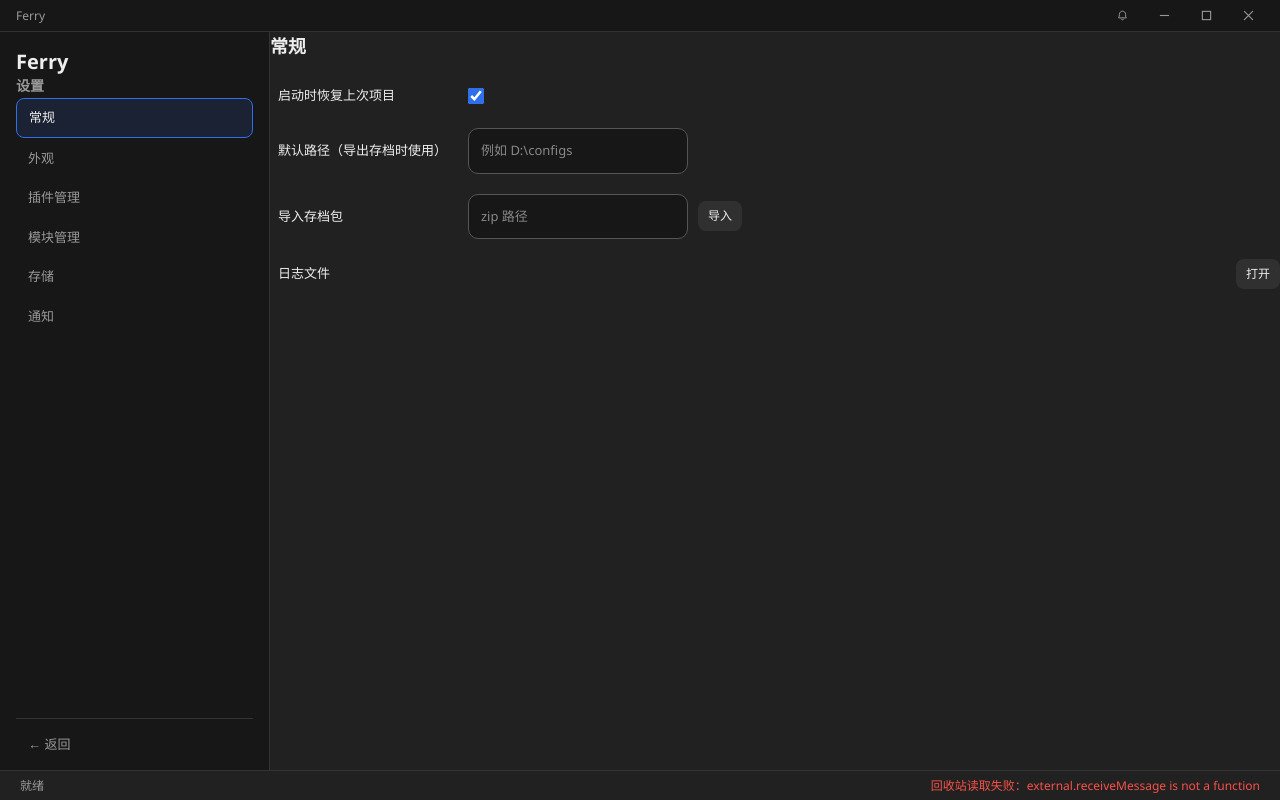
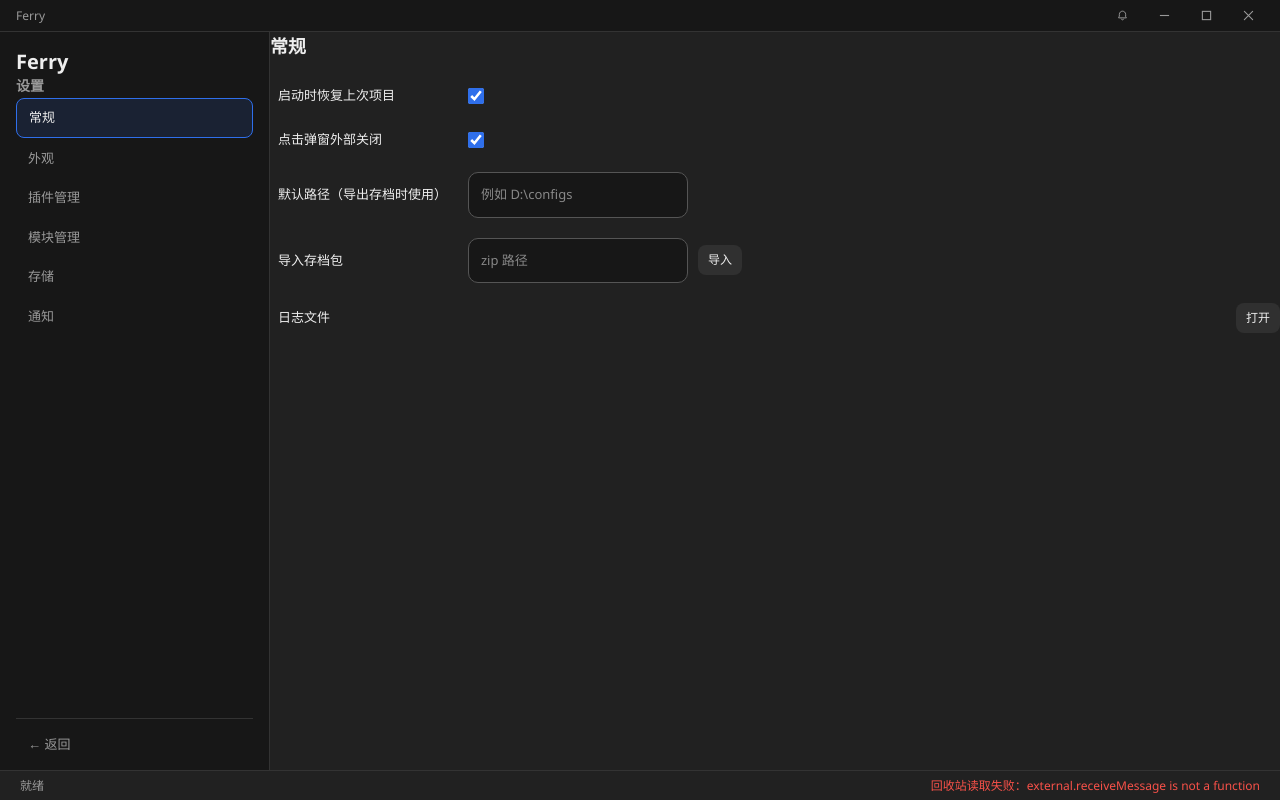
Before and after one commit to ternary-wu/ferry, a Vue app in the folder frontend/: page /#/settings in a window 1280 px wide. Built offline with nearby package versions, Linux system fonts and the light colour scheme.

Commit message:
feat: Tooltip 设置完善（默认 0.25s、悬停显示/延迟启用开关）+ 设置页补 closeOutside 开关

```diff
--- a/frontend/src/App.vue
+++ b/frontend/src/App.vue
@@ -18,7 +18,12 @@
 import { useDockStore } from './stores/dock';
 import { useConfigStore } from './stores/config';
 import { setIpcLatencyListener } from './ipc';
-import { applyTheme, applyTooltipDelay, onSystemThemeChange } from './utils/theme';
+import {
+  applyTheme,
+  applyTooltipDelay,
+  applyTooltipEnabled,
+  onSystemThemeChange
+} from './utils/theme';
 
 const app = useAppStore();
 const projectStore = useProjectStore();
@@ -31,11 +36,14 @@
   () => [
     settingsStore.settings.theme,
     settingsStore.settings.animations,
-    settingsStore.settings.tooltipDelay
+    settingsStore.settings.tooltipDelay,
+    settingsStore.settings.tooltipDelayEnabled,
+    settingsStore.settings.tooltipEnabled
   ] as const,
-  ([theme, animations, tooltipDelay]) => {
+  ([theme, animations, tooltipDelay, tooltipDelayEnabled, tooltipEnabled]) => {
     applyTheme(theme, animations);
-    applyTooltipDelay(tooltipDelay);
+    applyTooltipDelay(tooltipDelay, tooltipDelayEnabled);
+    applyTooltipEnabled(tooltipEnabled);
   }
 );
 
@@ -73,7 +81,11 @@
     }
     await settingsStore.load();
     applyTheme(settingsStore.settings.theme, settingsStore.settings.animations);
-    applyTooltipDelay(settingsStore.settings.tooltipDelay);
+    applyTooltipDelay(
+      settingsStore.settings.tooltipDelay,
+      settingsStore.settings.tooltipDelayEnabled
+    );
+    applyTooltipEnabled(settingsStore.settings.tooltipEnabled);
     onSystemThemeChange(() => {
       if (settingsStore.settings.theme === 'system') {
         applyTheme(settingsStore.settings.theme, settingsStore.settings.animations);
--- a/frontend/src/ipc/types.ts
+++ b/frontend/src/ipc/types.ts
@@ -150,6 +150,8 @@
   moduleEnabled?: Record<string, boolean>;
   pluginDisabled?: Record<string, boolean>;
   tooltipDelay?: number;
+  tooltipDelayEnabled?: boolean;
+  tooltipEnabled?: boolean;
   trashDays?: number;
   trashSizeMB?: number;
   closeOutside?: boolean;
--- a/frontend/src/styles/main.css
+++ b/frontend/src/styles/main.css
@@ -1139,6 +1139,10 @@
     visibility 0s;
 }
 
+html[data-tooltip='off'] [data-tip]::after {
+  display: none !important;
+}
+
 .ferry-field-label {
   overflow: visible;
 }
--- a/frontend/src/utils/theme.ts
+++ b/frontend/src/utils/theme.ts
@@ -16,12 +16,17 @@
   root.dataset.animations = animations === false ? 'off' : 'on';
 }
 
-/** 字段说明 tooltip 的显示延迟（毫秒）。 */
-export function applyTooltipDelay(delay?: number): void {
+/** 字段说明 tooltip 移开后的消失延迟（毫秒）；延迟关闭时为 0。 */
+export function applyTooltipDelay(delay?: number, delayEnabled?: boolean): void {
   document.documentElement.style.setProperty(
     '--ferry-tooltip-delay',
-    `${delay ?? 500}ms`
+    delayEnabled === false ? '0ms' : `${delay ?? 250}ms`
   );
+}
+
+/** 悬停显示字段说明的总开关。 */
+export function applyTooltipEnabled(enabled?: boolean): void {
+  document.documentElement.dataset.tooltip = enabled === false ? 'off' : 'on';
 }
 
 export function onSystemThemeChange(callback: () => void): void {
--- a/frontend/src/views/SettingsView.vue
+++ b/frontend/src/views/SettingsView.vue
@@ -32,6 +32,11 @@
 const restoreProject = computed({
   get: () => settingsStore.settings.restoreProject !== false,
   set: (value: boolean) => void settingsStore.save({ restoreProject: value })
+});
+
+const closeOutside = computed({
+  get: () => settingsStore.settings.closeOutside !== false,
+  set: (value: boolean) => void settingsStore.save({ closeOutside: value })
 });
 
 const defaultPath = computed({
@@ -82,8 +87,18 @@
 });
 
 const tooltipDelay = computed({
-  get: () => settingsStore.settings.tooltipDelay ?? 500,
+  get: () => settingsStore.settings.tooltipDelay ?? 250,
   set: (value: number) => void settingsStore.save({ tooltipDelay: value })
+});
+
+const tooltipEnabled = computed({
+  get: () => settingsStore.settings.tooltipEnabled !== false,
+  set: (value: boolean) => void settingsStore.save({ tooltipEnabled: value })
+});
+
+const tooltipDelayEnabled = computed({
+  get: () => settingsStore.settings.tooltipDelayEnabled !== false,
+  set: (value: boolean) => void settingsStore.save({ tooltipDelayEnabled: value })
 });
 
 // ---------- 插件管理 ----------
@@ -208,6 +223,10 @@
         <input v-model="restoreProject" type="checkbox" class="ferry-check" />
       </label>
       <label class="ferry-settings-row">
+        <span class="ferry-settings-label">点击弹窗外部关闭</span>
+        <input v-model="closeOutside" type="checkbox" class="ferry-check" />
+      </label>
+      <label class="ferry-settings-row">
         <span class="ferry-settings-label">默认路径（导出存档时使用）</span>
         <input v-model="defaultPath" class="ferry-input ferry-settings-input" placeholder="例如 D:\configs" />
       </label>
@@ -236,6 +255,14 @@
       <label class="ferry-settings-row">
         <span class="ferry-settings-label">动画</span>
         <input v-model="animations" type="checkbox" class="ferry-check" />
+      </label>
+      <label class="ferry-settings-row">
+        <span class="ferry-settings-label">悬停显示字段说明</span>
+        <input v-model="tooltipEnabled" type="checkbox" class="ferry-check" />
+      </label>
+      <label class="ferry-settings-row">
+        <span class="ferry-settings-label">启用 Tooltip 延迟</span>
+        <input v-model="tooltipDelayEnabled" type="checkbox" class="ferry-check" />
       </label>
       <label class="ferry-settings-row">
         <span class="ferry-settings-label">Tooltip 延迟（ms）</span>
```
